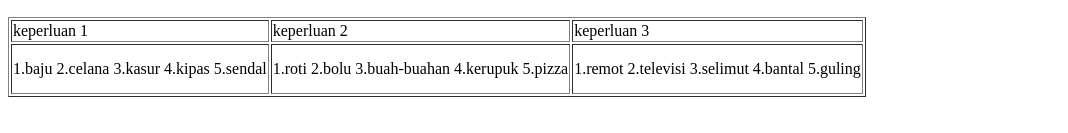
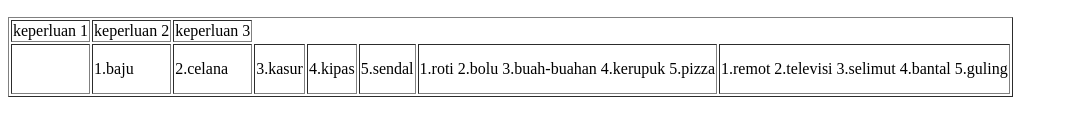
Before and after one commit to Naghlorzet/NODAStore.github.io, a plain HTML site: page index.html in a window 1280 px wide. Shown: the part 181-314 px from the top of the page, without its empty margins (0-1068 px from the left). Drawn offline with Linux system fonts and the light colour scheme.

Commit message:
Update index.html

```diff
--- a/index.html
+++ b/index.html
@@ -37,11 +37,11 @@
                 <tbody width="60" height="50">
                 <tr>
                     <td>
-                        1.baju
-                        2.celana
-                        3.kasur
-                        4.kipas
-                        5.sendal
+                        <td>1.baju</td>
+                        <td>2.celana</td>
+                        <td>3.kasur</td>
+                        <td>4.kipas</td>
+                        <td>5.sendal</td>
                     </td>
                     <td>
                         1.roti
```
